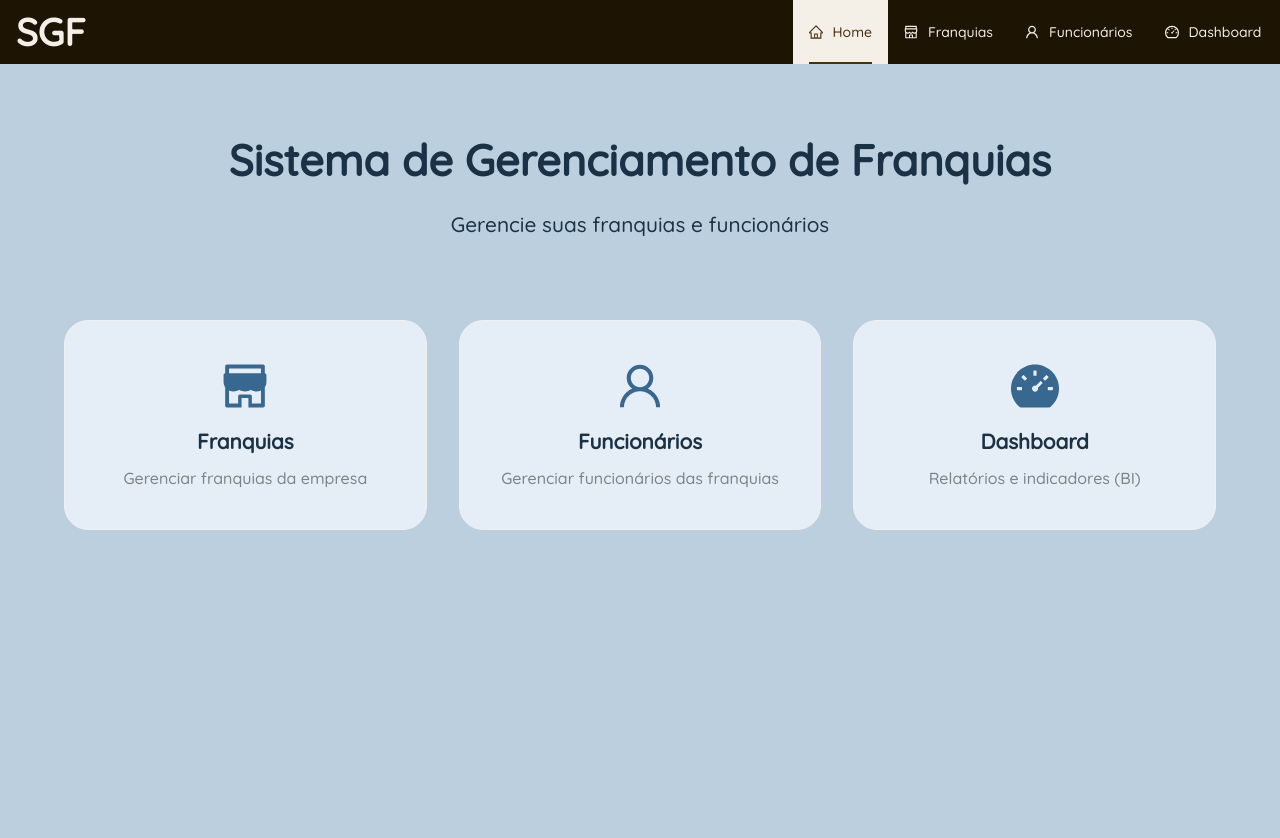
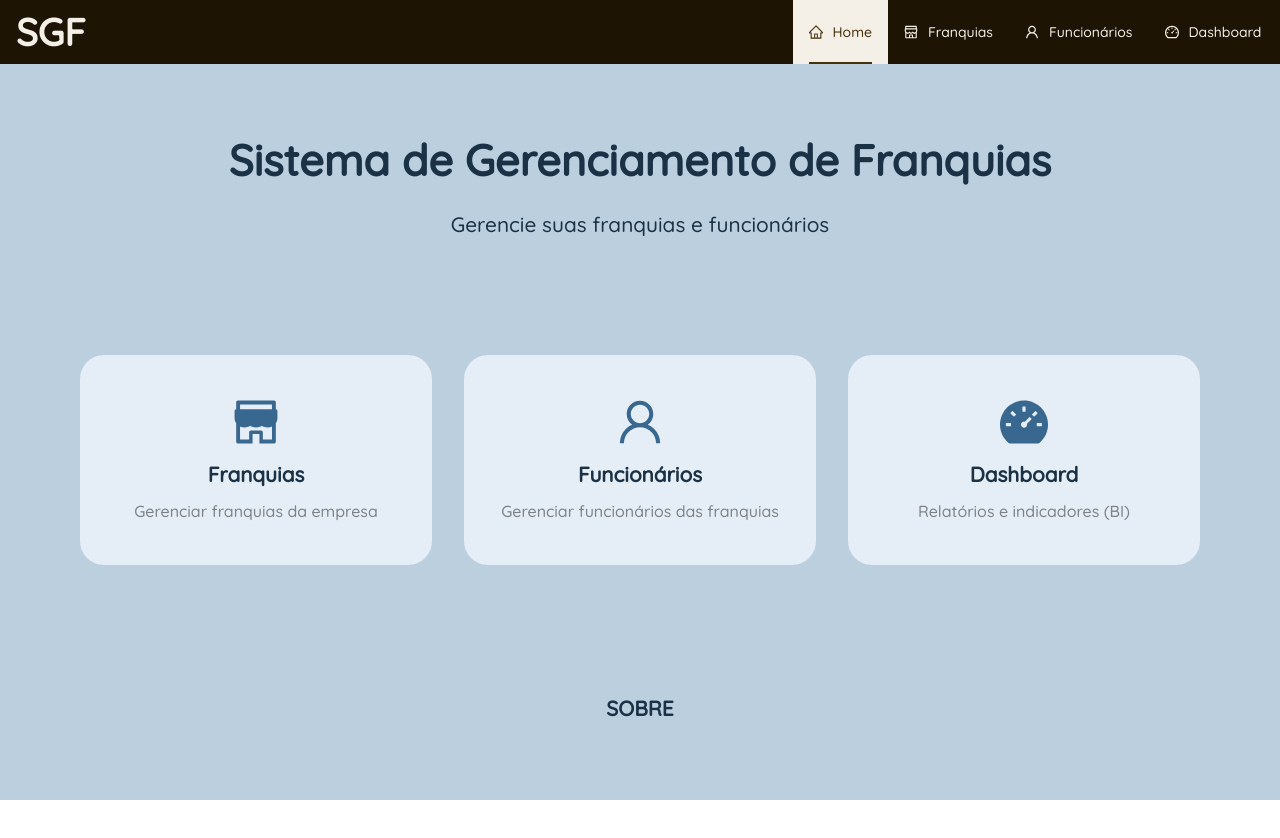
Before and after one commit to gabgon08/projeto-franquias, a Next.js app: page / in a window 1280 px wide. Shown: the top 838 px of the page. After the commit the page ends 800 px from the top, so only its background shows below. Built offline with nearby package versions, Linux system fonts and the light colour scheme.

Commit message:
feat: remake home page and add sobre section

```diff
--- a/src/app/page.jsx
+++ b/src/app/page.jsx
@@ -1,30 +1,37 @@
 'use client'
 
 import React from 'react'
-import { Card, Row, Col, Layout, theme } from 'antd'
+import { Card, Row, Col, Layout, theme, Collapse } from 'antd'
 import { UserOutlined, ShopFilled, DashboardFilled } from '@ant-design/icons'
 import Link from 'next/link'
 import styles from './page.module.css'
-import common from './../theme/common.module.css'
 import { LayoutTheme } from './../theme/index'
 
 export default function Home() {
 
-  const { Header, Content } = Layout
+  const { Header, Content, Footer } = Layout
   const { Meta } = Card
   const { token } = theme.useToken()
 
+  const text = 'O Sistema de Gerenciamento de Franquias foi desenvolvido para simplificar o controle de unidades e colaboradores em diferentes partes do mundo. De forma prática e intuitiva, permite cadastrar, editar e acompanhar franquias e funcionários, além de visualizar estatísticas importantes em um painel informativo.'
+
+  const itens = [{
+    label: <span className={styles.footerCollapseLabel}>SOBRE</span>,
+    children: text,
+    showArrow: false
+  }]
+
   return (
     <LayoutTheme>
-      <Layout className={common.layout}>
+      <Layout className={styles.layout}>
+
         <Header className={styles.header}>
           <h1 className={styles.title}>Sistema de Gerenciamento de Franquias</h1>
           <p className={styles.subtitle}>Gerencie suas franquias e funcionários</p>
         </Header>
 
-        <Content className={common.container}>
-          <div className={styles.cardsContainer}>
-            <Row gutter={[32, 32]} justify="center" align='middle'>
+        <Content className={styles.content}>
+          <Row gutter={[32, 32]} className={styles.row}>
 
             <Col xs={24} sm={12} lg={8}>
               <Link href="/franquias">
@@ -76,9 +83,17 @@ export default function Home() {
             </Col>
 
           </Row>
-          </div>
 
         </Content>
+
+        <Footer className={styles.footer}>
+          <Collapse
+            className={styles.footerCollapse}
+            items={itens}
+            ghost
+          />
+        </Footer>
+
       </Layout>
     </LayoutTheme>
   )
--- a/src/app/page.module.css
+++ b/src/app/page.module.css
@@ -1,12 +1,34 @@
+.layout {
+    min-height: calc(100vh - 4rem);
+}
+
+.header,
+.content,
+.footer {
+    display: flex;
+    width: 90vw;
+    max-width: 1300px;
+    text-align: center;
+    margin: 0 auto;
+}
+
+.header,
+.footer {
+    flex-direction: column;
+    height: fit-content;
+    justify-content: center;
+    align-items: center;
+}
+
+.content,
+.title,
+.subtitle {
+    transition: all 0.13s ease-out;
+}
+
 .header {
-    display: flex;
-    flex-direction: column;
-    height: auto;
-    justify-content: center;
-    margin: auto;
-    text-align: center;
-    align-items: center;
-    transition: all 0.5s ease;
+    margin-top: 4rem;
+    gap: 1rem;
 }
 
 .title {
@@ -15,21 +37,31 @@
 
 .subtitle {
     font-size: 1.3rem;
+    line-height: 2rem;
 }
 
-.cardsContainer {
-    padding: 4rem 0;
-    transition: all 0.5s ease;
+.content {
+    display: flex;
+    padding: 2rem 0;
+    align-items: center;
+    justify-content: center;
+}
+
+.row {
+    justify-content: center;
+    width: 100%;
 }
 
 .card {
+    display: flex;
+    flex-direction: column;
+    justify-content: center;
+    align-items: center;
+    height: 210px;
+    gap: 1rem;
+    border: 0;
     border-radius: 1.5rem;
-    padding: 2rem;
-    display: grid;
-    gap: 0;
     transition: all 0.3s ease;
-    height: 210px;
-    align-items: center;
 }
 
 .card:hover {
@@ -41,9 +73,8 @@
 }
 
 .cardMeta {
-    text-align: center;
-    justify-content: center;
     font-size: 1rem;
+    padding: 0 10px;
 }
 
 .cardMeta :global(.ant-card-meta-title) {
@@ -51,16 +82,35 @@
     font-weight: bold;
 }
 
-@media(max-width: 500px) {
-    .subtitle {
-        line-height: 1.5;
+.footer {
+    margin-bottom: 4rem;
+    padding: 0;
+}
+
+.footerCollapse {
+    font-size: 1rem;
+    max-width: 850px;
+}
+
+.footerCollapseLabel {
+    font-size: 1.3rem;
+    font-weight: bold;
+    border-radius: 10px;
+    padding: 0.8rem;
+    transition: all 0.2s ease;
+}
+
+.footerCollapseLabel:hover {
+    background-color: #ffffff57;
+}
+
+@media(max-width: 600px) {
+    .title {
+        font-size: 2.3rem;
+        line-height: 3rem;
     }
 
-    .header {
-        gap: 1rem;
-    }
-
-    .cardsContainer {
-        padding-top: 2rem;
+    .subtitle {
+        font-size: 1.1rem;
     }
 }
--- a/src/theme/index.jsx
+++ b/src/theme/index.jsx
@@ -83,6 +83,9 @@ export function LayoutTheme({ children }) {
               optionActiveBg: colors.steel[6],
               optionSelectedBg: colors.steel[2],
               optionSelectedColor: colors.steel[7],
+            },
+            Collapse: {
+              headerBg: colors.steel[7]
             }
           }
         }}
```
Lines whose indentation alone changed are shown as unchanged.
